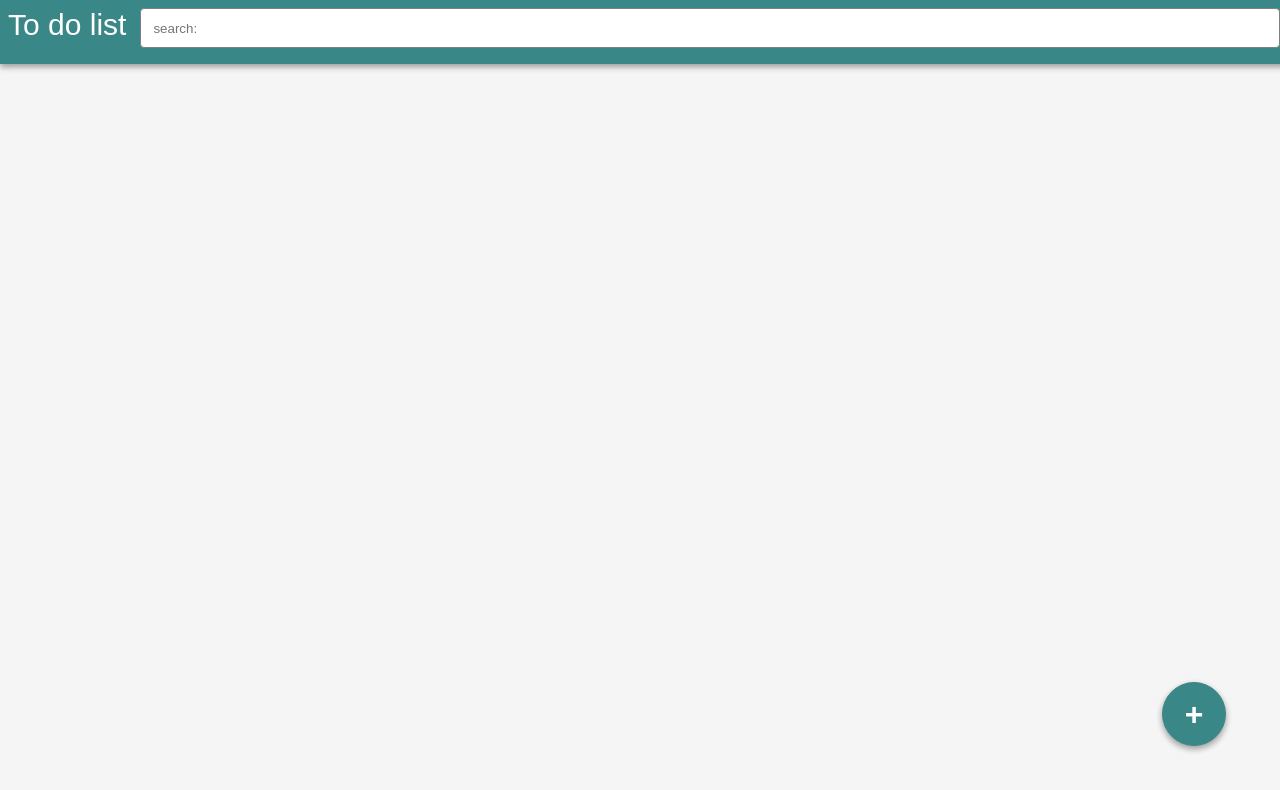
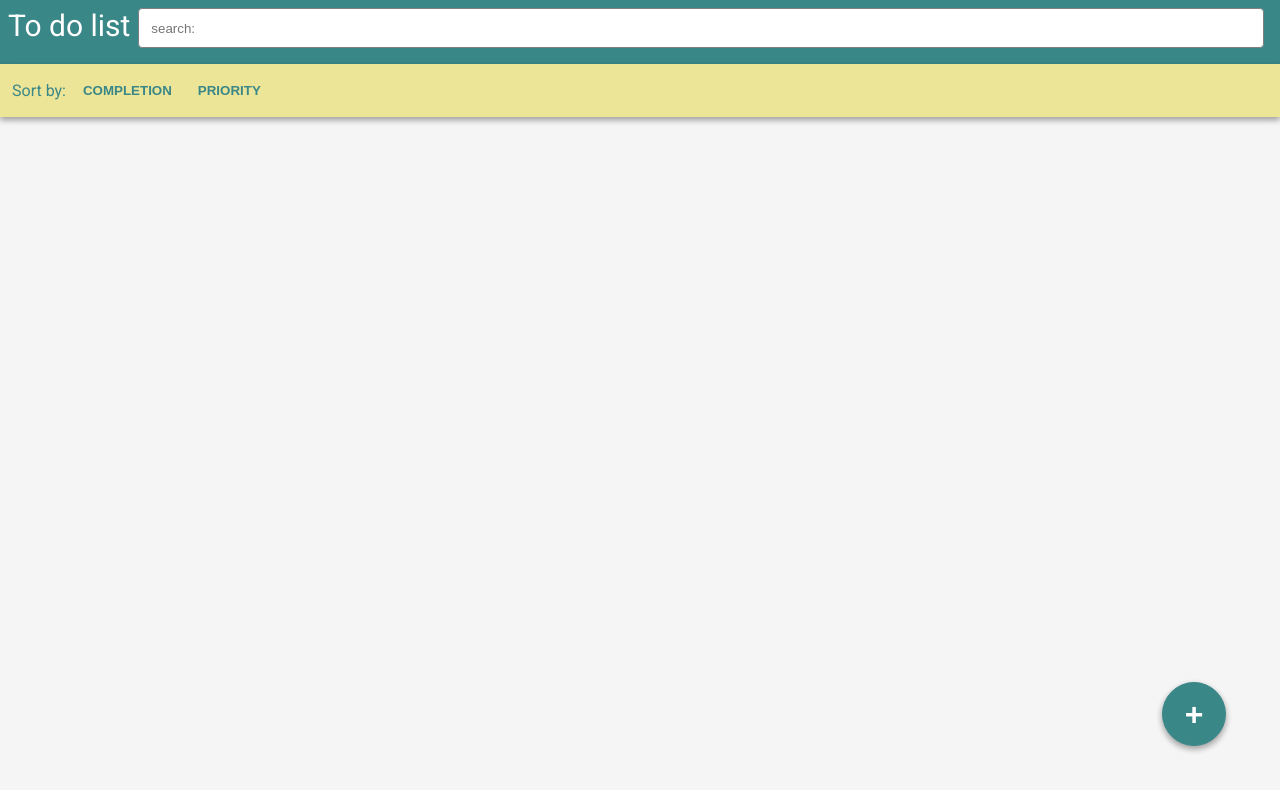
Before and after one commit to Mareux/modal_window, a plain HTML site: page index.html in a window 1280 px wide. Drawn offline with Linux system fonts and the light colour scheme.

Commit message:
sort but i don't like it

```diff
--- a/index.html
+++ b/index.html
@@ -2,13 +2,22 @@
 <html>
 <head>
     <link rel="stylesheet" href="styles.css">
+    <link rel="shortcut icon" type="image/x-icon" href="favicon.ico"/>
     <script src="scripts.js" defer></script>
+    <link href="https://fonts.googleapis.com/css?family=Roboto&display=swap" rel="stylesheet">
 </head>
 <body>
 
 <div class = "header">To do list
     <input placeholder="search:" id = "search" oninput="itemSearch()">
 </div>
+
+<div class = "sort-filters">
+    <p>Sort by:</p>
+    <button onclick="sortItemsByCompletion()">Completion</button>
+    <button onclick="sortItemsByPriority()">Priority</button>
+</div>
+
 <div class="root"></div>
 <button id="trigger" class="fab">+</button>
 
--- a/scripts.js
+++ b/scripts.js
@@ -9,7 +9,7 @@ triggerButton.onclick = function () {
         description: "",
         priority: "",
         deadline: "",
-        completed: false
+        done: false
     }, false);
 };
 
@@ -85,9 +85,28 @@ function renderItems(todoList) {
         });
 }
 
-function sortItem() {
+function sortItemsByPriority() {
 
+    const newList = loadTodos().sort((a,b) => {
+       if (a.priority > b.priority)
+           return 1;
+       if (a.priority < b.priority)
+           return -1;
+       return 0;
+    });
 
+    updateTodos(newList);
+}
+
+function sortItemsByCompletion() {
+
+    const newList = loadTodos().sort((a, b) => {
+        if (a.done > b.done)
+            return -1;
+        return 1;
+    });
+
+    updateTodos(newList);
 
 }
 
--- a/styles.css
+++ b/styles.css
@@ -1,8 +1,23 @@
 body {
-    font-family: sans-serif;
+    font-family: 'Roboto', sans-serif;
     margin: 0;
     padding: 0;
     background-color: rgba(0,0,0,0.04);
+}
+
+.sort-filters{
+    display: flex;
+    flex-direction: row;
+    background-color: #ECE497;
+    padding: 1px 12px;
+    font-size: 16px;
+    color: var(--main-color);
+    box-shadow: 0 3px 6px rgba(0,0,0,0.16), 0 3px 6px rgba(0,0,0,0.23);
+
+}
+
+.sort-filters button:focus {
+    border: 1px solid #ECE497;
 }
 
 :root {
@@ -11,7 +26,6 @@ body {
 
 .header {
     height: 48px;
-    width: 100%;
     background-color: var(--main-color);
     font-size: 30px;
     color: white;
```
Also changed, not shown: ananasique.png (added), favicon.ico (added).
